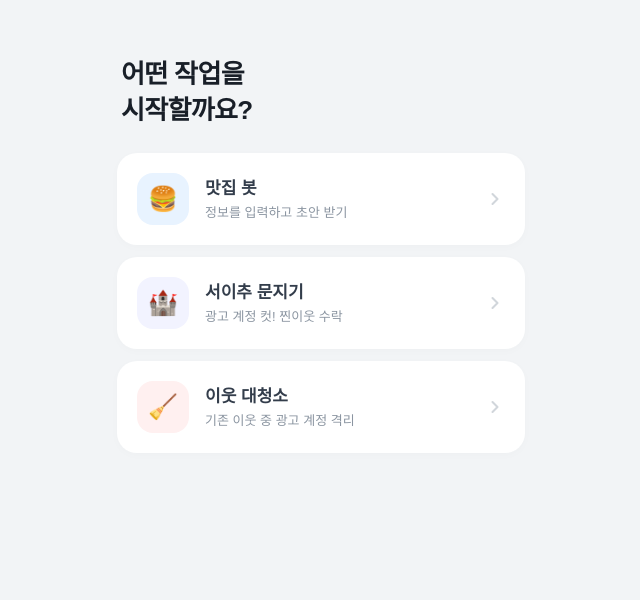
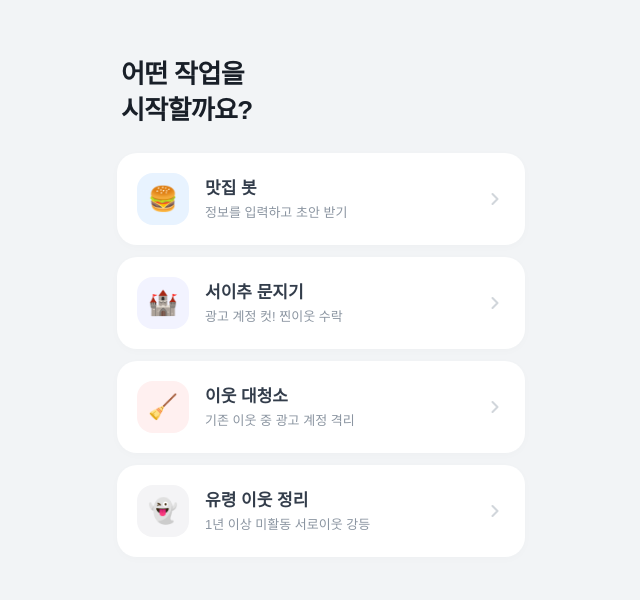
Before and after one commit to kimSM94/blogAuto, a website: page 배포용/public/index.html in a window 1280 px wide. Shown: the whole page, without its empty margins (319-959 px from the left). Drawn offline with nearby package versions, Linux system fonts and the light colour scheme; a web font is replaced by a local one.

Commit message:
개발중

```diff
--- a/배포용/public/index.html
+++ b/배포용/public/index.html
@@ -63,6 +63,16 @@
           <svg xmlns="http://www.w3.org/2000/svg" width="20" height="20" viewBox="0 0 24 24" fill="none" stroke="currentColor" stroke-width="2.5" stroke-linecap="round" stroke-linejoin="round"><path d="m9 18 6-6-6-6"/></svg>
         </div>
       </a>
+      <a href="bot.html?type=organize" class="flex items-center p-5 bg-white rounded-[20px] shadow-[0_2px_10px_rgba(0,0,0,0.02)] active:bg-gray-50 transition-colors">
+        <div class="w-[52px] h-[52px] flex-shrink-0 bg-[#F4F4F6] rounded-[16px] flex items-center justify-center text-2xl mr-4">👻</div>
+        <div class="flex-grow">
+          <h2 class="text-[17px] font-bold text-[#333D4B] mb-0.5">유령 이웃 정리</h2>
+          <p class="text-[13px] text-[#8B95A1] font-medium leading-snug">1년 이상 미활동 서로이웃 강등</p>
+        </div>
+        <div class="text-[#D1D6DB]">
+          <svg xmlns="http://www.w3.org/2000/svg" width="20" height="20" viewBox="0 0 24 24" fill="none" stroke="currentColor" stroke-width="2.5" stroke-linecap="round" stroke-linejoin="round"><path d="m9 18 6-6-6-6"/></svg>
+        </div>
+      </a>
 
     </div>
   </div>
```
Also changed, not shown: 배포용/public/bot.html (+5 -1 lines), .github/workflows/blog_bot.yml.
